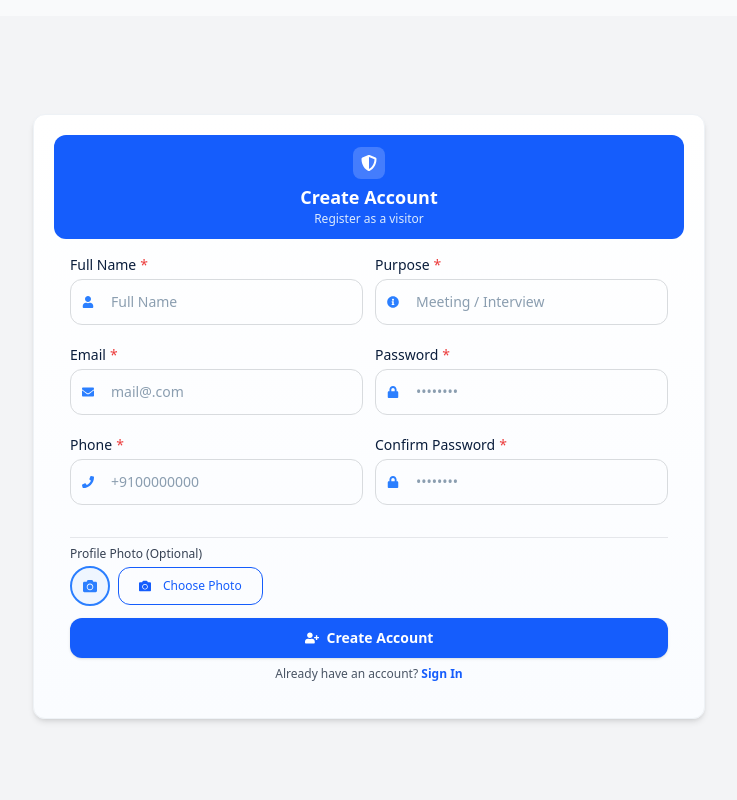
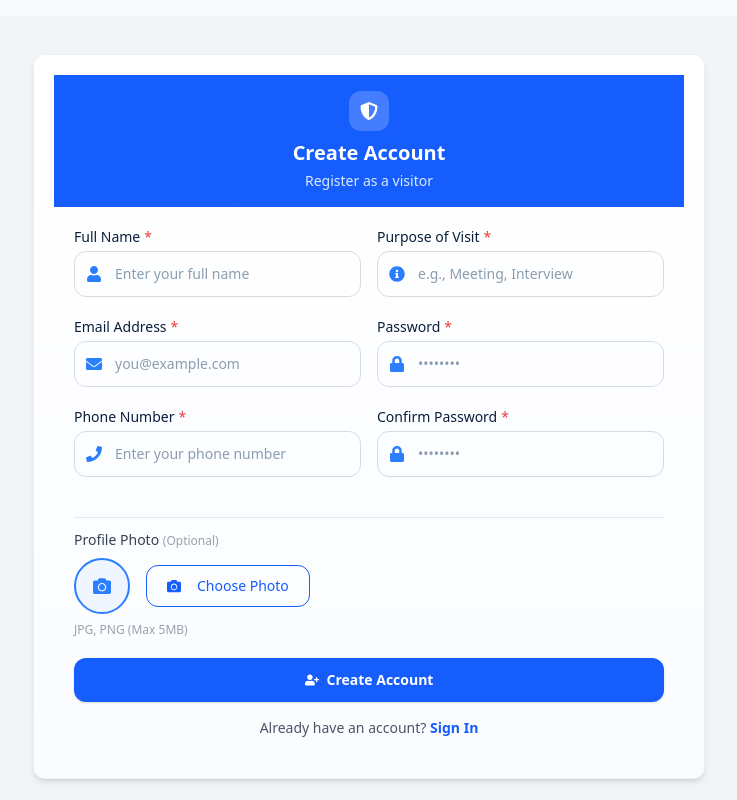
Before and after one commit to Gautam-Shende/MERN_Visitor_Management_, a React (Vite) app in the folder client/: page /visitor/register in a window 1280 px wide. Shown: the whole page, without its empty margins (271-1008 px from the left). Built offline with nearby package versions, Linux system fonts and the light colour scheme.

Commit message:
this is some bugs

```diff
--- a/client/src/pages/visitorFlow/VisitorRegister.jsx
+++ b/client/src/pages/visitorFlow/VisitorRegister.jsx
@@ -1,4 +1,3 @@
-
 import { useState } from "react"
 import { useNavigate, Link } from "react-router-dom"
 
@@ -14,17 +13,15 @@ import {
   FaInfoCircle,
   FaLock,
   FaCamera,
-  // FaArrowRight,
   FaShieldAlt,
   FaUserPlus,
 } from "react-icons/fa"
 
 import toast from "react-hot-toast"
-
-import { registerVisitor } from "../../services/visitorAuthService";
-// import { loginVisitor } from "../../services/visitorAuthService"
+import { registerVisitor } from "../../services/visitorAuthService"
 
 const VisitorRegister = () => {
+  // form state
   const [form, setForm] = useState({
     name: "",
     email: "",
@@ -32,195 +29,181 @@ const VisitorRegister = () => {
     purpose: "",
     password: "",
     confirmPassword: "",
-  });
+  })
+
   const [photo, setPhoto] = useState(null)
-  // const [photoPreview, setPhotoPreview] = useState([])
   const [photoPreview, setPhotoPreview] = useState(null)
   const [loading, setLoading] = useState(false)
   const [errors, setErrors] = useState({})
   const navigate = useNavigate()
 
+  // sirf basic validation - baaki backend se aayega
+  const validateForm = () => {
+    const newErrors = {}
 
-  const validateForm = () => {
-    const newErrors = {};
-
-    // if (!form.name) {
-    if (!form.name.trim()) {
+    // name - empty check only
+    if (!form.name?.trim()) {
       newErrors.name = "Name is required"
     }
 
-// if (!form.email) {
-if (!form.email.trim()) {
+    // email - empty check only (backend will validate format)
+    if (!form.email?.trim()) {
       newErrors.email = "Email is required"
-} else if (!/\S+@\S+\.\S+/.test(form.email)) {
-  newErrors.email = "Email is invalid"
     }
 
-// if (!form.phone) {
-// if (!form.phone.trim()) {
-//   newErrors.phone = "Phone number is required"
-
-// } else if (!/^\d{10}$/.test(form.phone.replace(/\D/g, ""))) {
-//   newErrors.phone = "Phone number must be 10 digits"
-// }
-
-if (!form.phone.trim()) {
+    // phone - empty check only (any format allowed)
+    if (!form.phone?.trim()) {
       newErrors.phone = "Phone number is required"
     }
 
-
-// if (!form.purpose) {
-//   newErrors.purpose = "Purpose of visit is required";
-// }
-
-if (!form.purpose.trim()) {
-  newErrors.purpose = "Purpose of visit is required";
+    // purpose - empty check only
+    if (!form.purpose?.trim()) {
+      newErrors.purpose = "Purpose of visit is required"
     }
 
+    // password - basic length check (backend bhi check karega)
     if (!form.password) {
-  newErrors.password = "Password is required";
+      newErrors.password = "Password is required"
     } else if (form.password.length < 6) {
-  newErrors.password = "Password must be at least 6 characters";
+      newErrors.password = "Password must be at least 6 characters"
     }
 
+    // confirm password - user experience ke liye
     if (form.password !== form.confirmPassword) {
-  newErrors.confirmPassword = "Passwords do not match";
+      newErrors.confirmPassword = "Passwords do not match"
     }
-    setErrors(newErrors);
-    return Object.keys(newErrors).length === 0;
-  };
+
+    setErrors(newErrors)
+    return Object.keys(newErrors).length === 0
+  }
 
   const handleChange = (e) => {
-    setForm({ ...form, [e.target.name]: e.target.value });
+    setForm({ ...form, [e.target.name]: e.target.value })
+    // clear error when user starts typing
     if (errors[e.target.name]) {
       setErrors({ ...errors, [e.target.name]: "" })
     }
   }
 
+  const handleFile = (e) => {
+    const file = e.target.files[0]
+    if (file) {
+      // size check - 5MB limit
+      if (file.size > 5 * 1024 * 1024) {
+        toast.error("Photo size must be less than 5MB")
+        return
+      }
+      // type check
+      if (!file.type.startsWith("image/")) {
+        toast.error("Please upload an image file")
+        return
+      }
+      setPhoto(file)
+      const reader = new FileReader()
+      reader.onloadend = () => setPhotoPreview(reader.result)
+      reader.readAsDataURL(file)
+    }
+  }
 
-  const handleFile = (e) => {
-    const file = e.target.files[0];
-    if (file) {
-      if (file.size > 5 * 1024 * 1024) {
-        toast.error("Photo size must be less than 5MB");
-        return;
+  const removePhoto = () => {
+    setPhoto(null)
+    setPhotoPreview(null)
   }
-      // if (!file.type.startsWith(".png")) {
-      if (!file.type.startsWith("image/")) {
-        toast.error("Please upload an image file");
-        return;
-      }
-      setPhoto(file);
-      const reader = new FileReader();
-      reader.onloadend = () => setPhotoPreview(reader.result);
-      reader.readAsDataURL(file);
-    }
-  };
 
   const handleSubmit = async (e) => {
-    e.preventDefault();
+    e.preventDefault()
 
     if (!validateForm()) {
-      toast.error("Please fix the errors in the form");
-      return;
+      toast.error("Please fill all required fields")
+      return
     }
 
-    setLoading(true);
+    setLoading(true)
 
-    const formData = new FormData();
-    formData.append("name", form.name);
-    formData.append("email", form.email);
-    formData.append("phone", form.phone);
-    formData.append("purpose", form.purpose);
-    formData.append("password", form.password);
-    // formData.append("confirmpassword", form.confirmpassword);
+    const formData = new FormData()
+    formData.append("name", form.name)
+    formData.append("email", form.email)
+    formData.append("phone", form.phone)
+    formData.append("purpose", form.purpose)
+    formData.append("password", form.password)
 
     if (photo) {
-      formData.append("photo", photo);
+      formData.append("photo", photo)
     }
 
     try {
-      const response = await registerVisitor(formData);
-      // console.log("Registration success:", response);
-      toast.success("Registration successful! Please login.");
-      navigate("/visitor/login");
+      await registerVisitor(formData)
+      toast.success("Registration successful! Please login.")
+      navigate("/visitor/login")
     } catch (err) {
-      // console.error("Registration failed:", err);
-      const errorMsg =
-        err.response?.data?.message || "Registration failed. Please try again.";
-      toast.error(errorMsg);
+      const errorMsg = err.response?.data?.message || "Registration failed. Please try again."
+      toast.error(errorMsg)
     } finally {
-      // setTimeout(() => {
-      //   setLoading(false);
-      // }, 1000)
-      setLoading(false);
+      setLoading(false)
     }
   }
 
   return (
-    <div className="min-h-screen flex items-center justify-center bg-gray-100 p-3 sm:p-4">
-      <Card className="w-full max-w-[95%] sm:max-w-md md:max-w-2xl p-0 overflow-hidden shadow-lg rounded-lg">
+    <div className="min-h-screen flex items-center justify-center bg-gray-100 p-4">
+      <Card className="w-full max-w-2xl p-0 overflow-hidden shadow-lg rounded-xl">
 
-        <div className="bg-blue-600 px-3 sm:px-4 py-2 sm:py-3 text-center rounded-xl">
-          <div className="w-7 h-7 sm:w-8 sm:h-8 bg-white/20 rounded-lg flex items-center justify-center mx-auto mb-1">
-            <FaShieldAlt className="text-white text-sm sm:text-base" />
+        {/* header */}
+        <div className="bg-blue-600 px-4 py-4 text-center">
+          <div className="w-10 h-10 bg-white/20 rounded-xl flex items-center justify-center mx-auto mb-2">
+            <FaShieldAlt className="text-white text-lg" />
           </div>
-          <h2 className="text-base sm:text-lg font-bold text-white">Create Account</h2>
-          <p className="text-blue-100 text-[11px] sm:text-xs">Register as a visitor</p>
+          <h2 className="text-xl font-bold text-white">Create Account</h2>
+          <p className="text-blue-100 text-sm mt-1">Register as a visitor</p>
         </div>
 
-        <form onSubmit={handleSubmit} className="p-3 sm:p-4">
-          {/* <div className="flex flex-col md;flex-col-2 gap-3"> */}
-          <div className="flex flex-col md:grid md:grid-cols-2 gap-3">
-            <div className="space-y-3">
+        <form onSubmit={handleSubmit} className="p-5">
+          <div className="grid grid-cols-1 md:grid-cols-2 gap-4">
+            {/* left column */}
+            <div className="space-y-4">
               <Input
                 name="name"
                 label="Full Name"
-                placeholder="Full Name"
+                placeholder="Enter your full name"
                 value={form.name}
                 onChange={handleChange}
-                icon={<FaUser className="text-blue-500 text-xs" />}
+                icon={<FaUser className="text-blue-500" />}
                 error={errors.name}
                 required
-                className="text-sm"
               />
               <Input
                 name="email"
                 type="email"
-                label="Email"
-                placeholder="mail@.com"
+                label="Email Address"
+                placeholder="you@example.com"
                 value={form.email}
                 onChange={handleChange}
-                icon={<FaEnvelope className="text-blue-500 text-xs" />}
+                icon={<FaEnvelope className="text-blue-500" />}
                 error={errors.email}
                 required
-                className="text-sm"
               />
               <Input
                 name="phone"
-                label="Phone"
-                placeholder="+9100000000"
+                label="Phone Number"
+                placeholder="Enter your phone number"
                 value={form.phone}
                 onChange={handleChange}
-                icon={<FaPhone className="text-blue-500 text-xs" />}
+                icon={<FaPhone className="text-blue-500" />}
                 error={errors.phone}
                 required
-                className="text-sm"
               />
             </div>
 
-            {/* Right Column */}
-            <div className="space-y-3">
+            {/* right column */}
+            <div className="space-y-4">
               <Input
                 name="purpose"
-                label="Purpose"
-                placeholder="Meeting / Interview"
+                label="Purpose of Visit"
+                placeholder="e.g., Meeting, Interview"
                 value={form.purpose}
                 onChange={handleChange}
-                icon={<FaInfoCircle className="text-blue-500 text-xs" />}
+                icon={<FaInfoCircle className="text-blue-500" />}
                 error={errors.purpose}
                 required
-                className="text-sm"
               />
               <Input
                 name="password"
@@ -229,10 +212,9 @@ if (form.password !== form.confirmPassword) {
                 placeholder="••••••••"
                 value={form.password}
                 onChange={handleChange}
-                icon={<FaLock className="text-blue-500 text-xs" />}
+                icon={<FaLock className="text-blue-500" />}
                 error={errors.password}
                 required
-                className="text-sm"
               />
               <Input
                 name="confirmPassword"
@@ -241,94 +223,82 @@ if (form.password !== form.confirmPassword) {
                 placeholder="••••••••"
                 value={form.confirmPassword}
                 onChange={handleChange}
-                icon={<FaLock className="text-blue-500 text-xs" />}
+                icon={<FaLock className="text-blue-500" />}
                 error={errors.confirmPassword}
                 required
-                className="text-sm"
               />
             </div>
           </div>
 
-          <div className="mt-3 pt-2 border-t border-gray-200">
-            <label className="block text-xs font-medium text-gray-700 mb-1">
-              Profile Photo (Optional)
+          {/* photo upload */}
+          <div className="mt-5 pt-3 border-t border-gray-200">
+            <label className="block text-sm font-medium text-gray-700 mb-2">
+              Profile Photo <span className="text-gray-400 text-xs">(Optional)</span>
             </label>
-            <div className="flex flex-wrap items-center gap-2">
+            <div className="flex items-center gap-4">
               {photoPreview ? (
                 <div className="relative">
                   <img
                     src={photoPreview}
                     alt="Preview"
-                    className="w-8 h-8 sm:w-10 sm:h-10 rounded-full object-cover border-2 border-blue-500"
+                    className="w-14 h-14 rounded-full object-cover border-2 border-blue-500"
                   />
                   <button
                     type="button"
-                    onClick={() => {
-                      setPhoto(null);
-                      setPhotoPreview(null);
-                    }}
-                    className="absolute -top-1 -right-1 w-3.5 h-3.5 sm:w-4 sm:h-4 rounded-full bg-red-500 text-white text-[10px] sm:text-xs flex items-center justify-center hover:bg-red-600"
+                    onClick={removePhoto}
+                    className="absolute -top-1 -right-1 w-5 h-5 rounded-full bg-red-500 text-white text-xs flex items-center justify-center hover:bg-red-600"
                   >
                     ×
                   </button>
                 </div>
               ) : (
-                <div className="w-8 h-8 sm:w-10 sm:h-10 rounded-full bg-blue-50 flex items-center justify-center border-2 border-blue-500">
-                  <FaCamera className="text-blue-500 text-xs sm:text-sm" />
+                <div className="w-14 h-14 rounded-full bg-blue-50 flex items-center justify-center border-2 border-blue-500">
+                  <FaCamera className="text-blue-500 text-lg" />
                 </div>
               )}
-              <div className="flex-1 sm:flex-none">
               <Button
                 type="button"
                 variant="outline"
-                  onClick={() =>
-                    document.getElementById("photo-upload").click()
-                  }
-                  className="border border-blue-500 text-blue-600 hover:bg-blue-50 px-2 py-1 text-xs w-full sm:w-auto"
+                onClick={() => document.getElementById("photo-upload").click()}
+                className="border border-blue-500 text-blue-600 hover:bg-blue-50"
               >
-                  <FaCamera className="mr-1 text-xs" /> Choose Photo
+                <FaCamera className="mr-2" /> Choose Photo
               </Button>
-                {/* <p className="text-[10px] sm:text-xs text-gray-400 mt-0.5">
-                  JPG, PNG (Max 5MB)
-                </p> */}
-              </div>
               <input
                 id="photo-upload"
                 type="file"
-                accept="image/*"
+                accept="image/jpeg,image/png,image/jpg"
                 onChange={handleFile}
                 className="hidden"
               />
             </div>
+            <p className="text-xs text-gray-400 mt-2">JPG, PNG (Max 5MB)</p>
           </div>
 
           <Button
             type="submit"
             disabled={loading}
-            className="w-full bg-blue-600 hover:bg-blue-700 text-white py-1.5 rounded-lg text-sm font-semibold mt-3"
+            className="w-full bg-blue-600 hover:bg-blue-700 text-white py-3 rounded-xl text-base font-semibold mt-5"
           >
             {loading ? (
               <Spinner size="sm" color="light" />
             ) : (
               <span className="flex items-center justify-center gap-2">
-                <FaUserPlus className="text-sm" /> Create Account
+                <FaUserPlus /> Create Account
               </span>
             )}
           </Button>
 
-          <p className="text-center text-xs text-gray-600 mt-2">
+          <p className="text-center text-sm text-gray-600 mt-4">
             Already have an account?{" "}
-            <Link
-              to="/visitor/login"
-              className="text-blue-600 font-semibold hover:text-blue-700"
-            >
+            <Link to="/visitor/login" className="text-blue-600 font-semibold hover:text-blue-700">
               Sign In
             </Link>
           </p>
         </form>
       </Card>
     </div>
-  );
-};
+  )
+}
 
-export default VisitorRegister;
+export default VisitorRegister
```
Also changed, not shown: 1 other file (tests, documents, lock files or other folders). Lines whose indentation alone changed are shown as unchanged.
